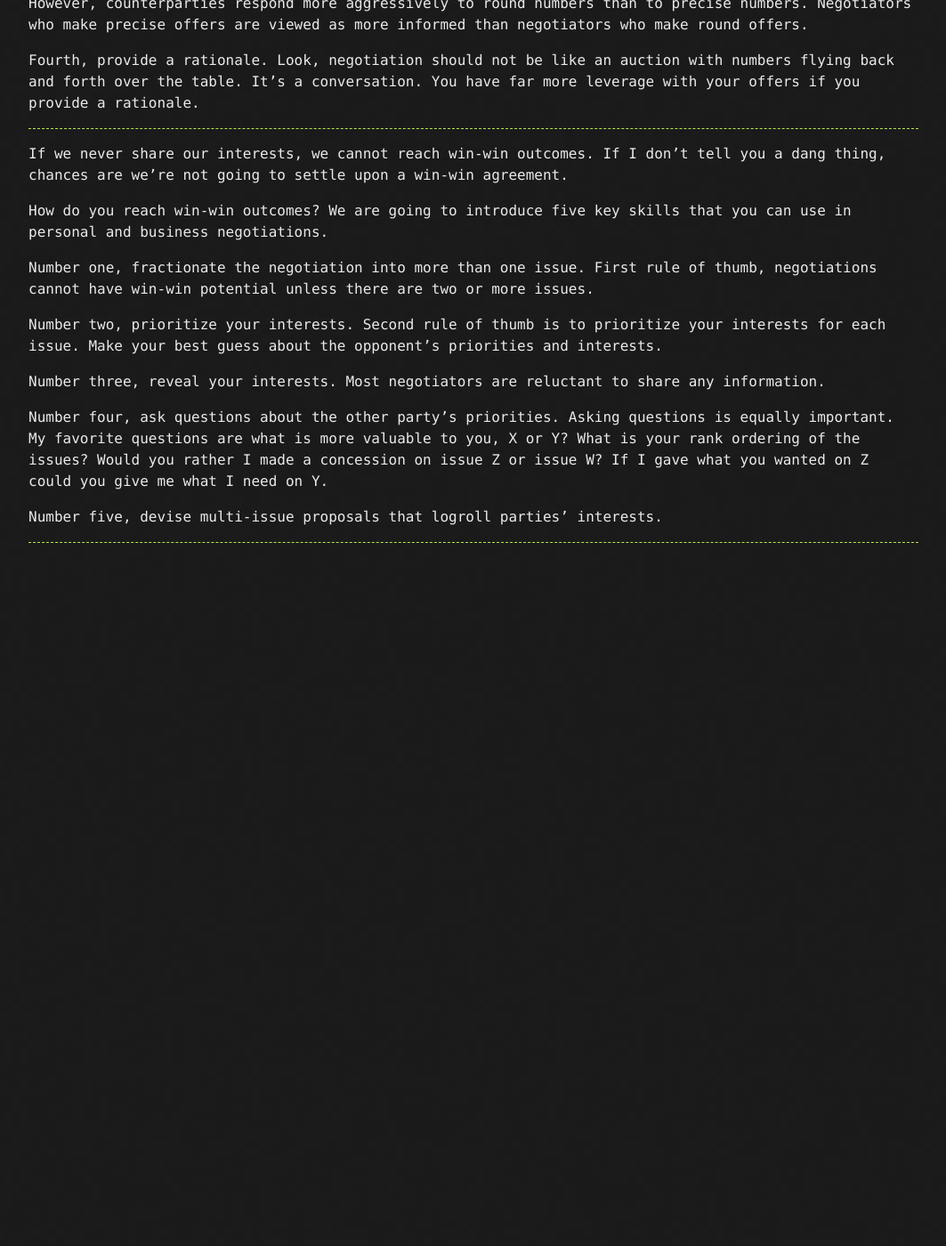
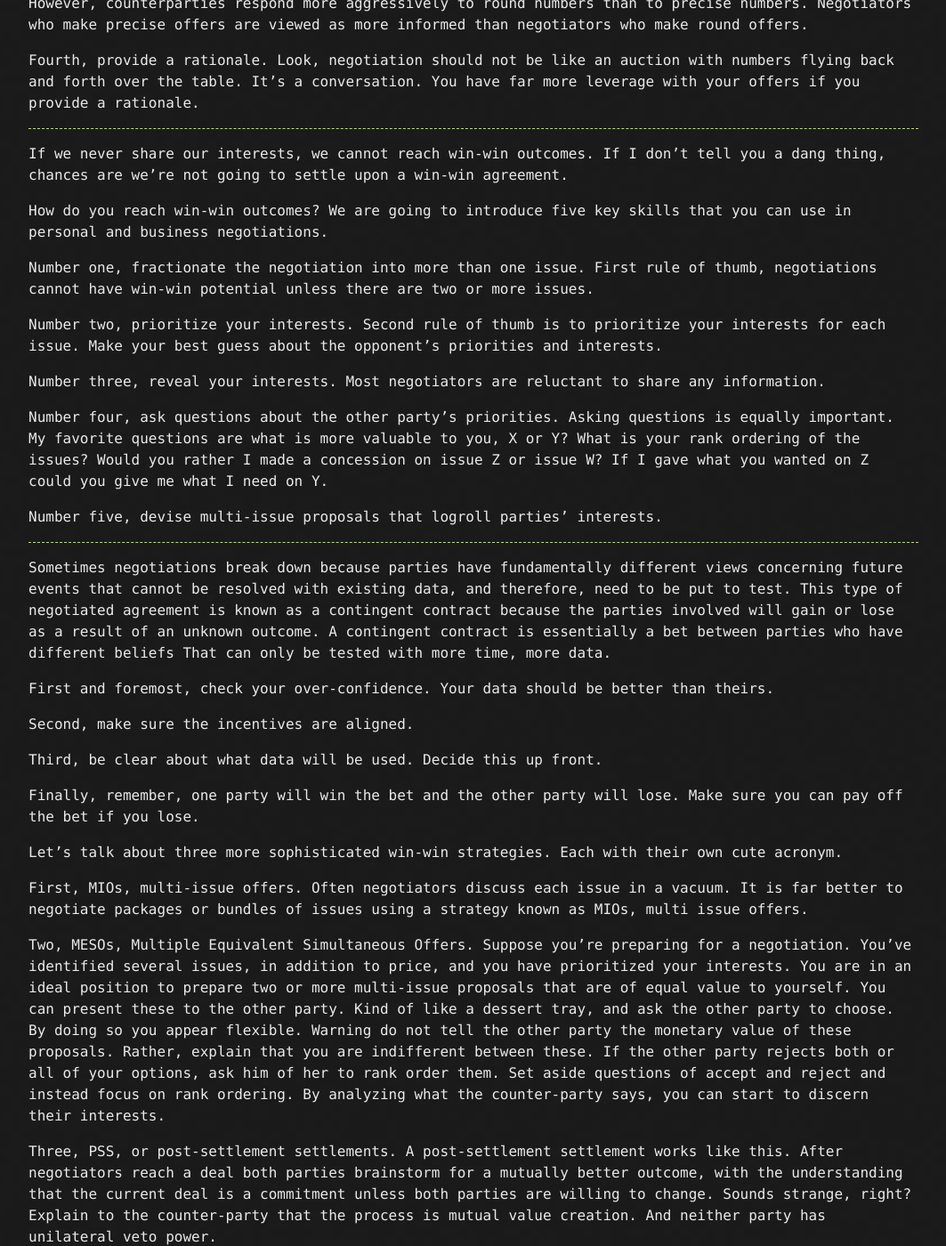
Before and after one commit to goodHunter27/serhatgiydiren.github.io, a Jekyll site: the page built from _posts/2020-01-10-high-performance-collaboration-leadership-teamwork-negotiation.md, in a window 1280 px wide and 1400 px high, scrolled down 20603 px. Shown: the whole window at 89% size, without its empty margins (108-1171 px from the left). Built offline with Jekyll 4.4.1, drawn with Linux system fonts in a browser that asks for light colours; before the commit the page ends 21233 px from its top, so only the background shows below that; some of the changed text lies outside the part shown.

Commit message:
Update 2020-01-10-high-performance-collaboration-leadership-teamwork-negotiation.md

```diff
--- a/_posts/2020-01-10-high-performance-collaboration-leadership-teamwork-negotiation.md
+++ b/_posts/2020-01-10-high-performance-collaboration-leadership-teamwork-negotiation.md
@@ -634,3 +634,47 @@ Number four, ask questions about the other party's priorities. Asking questions
 Number five, devise multi-issue proposals that logroll parties' interests.
 
 ------------------------------
+
+Sometimes negotiations break down because parties have fundamentally different views concerning future events that cannot be resolved with existing data, and therefore, need to be put to test. This type of negotiated agreement is known as a contingent contract because the parties involved will gain or lose as a result of an unknown outcome. A contingent contract is essentially a bet between parties who have different beliefs That can only be tested with more time, more data.
+
+First and foremost, check your over-confidence. Your data should be better than theirs.
+
+Second, make sure the incentives are aligned.
+
+Third, be clear about what data will be used. Decide this up front.
+
+Finally, remember, one party will win the bet and the other party will lose. Make sure you can pay off the bet if you lose.
+
+Let's talk about three more sophisticated win-win strategies. Each with their own cute acronym.
+
+First, MIOs, multi-issue offers. Often negotiators discuss each issue in a vacuum. It is far better to negotiate packages or bundles of issues using a strategy known as MIOs, multi issue offers.
+
+Two, MESOs, Multiple Equivalent Simultaneous Offers. Suppose you're preparing for a negotiation. You've identified several issues, in addition to price, and you have prioritized your interests. You are in an ideal position to prepare two or more multi-issue proposals that are of equal value to yourself. You can present these to the other party. Kind of like a dessert tray, and ask the other party to choose. By doing so you appear flexible. Warning do not tell the other party the monetary value of these proposals. Rather, explain that you are indifferent between these. If the other party rejects both or all of your options, ask him of her to rank order them. Set aside questions of accept and reject and instead focus on rank ordering. By analyzing what the counter-party says, you can start to discern their interests.
+
+Three, PSS, or post-settlement settlements. A post-settlement settlement works like this. After negotiators reach a deal both parties brainstorm for a mutually better outcome, with the understanding that the current deal is a commitment unless both parties are willing to change. Sounds strange, right? Explain to the counter-party that the process is mutual value creation. And neither party has unilateral veto power.
+
+What does your initial agreement with the counter-party represent when you go back to the negotiation table?
+
+New starting point. This is your new BATNA.
+
+Note, three considerations should guide your use of the post-settlement settlement strategy.
+
+First and foremost, there needs to be enough trust to have this post-deal conversation.
+
+Second, you need to consider your opportunity cost. What are you giving up by spending more time with this negotiation?
+
+Third, if you are dangerously close to your reservation price, a post-settlement settlement might create a lot more value.
+
+Okay, let's sum up.
+
+First, refusing to share any information severely reduces win-win potential.
+
+Second, make multi issue proposals.
+
+Third, invite counter proposals.
+
+Fourth, once you reach agreement, search for post settlement settlements.
+
+Finally, solve differences of belief. By crafting contingent contracts.
+
+------------------------------
```
